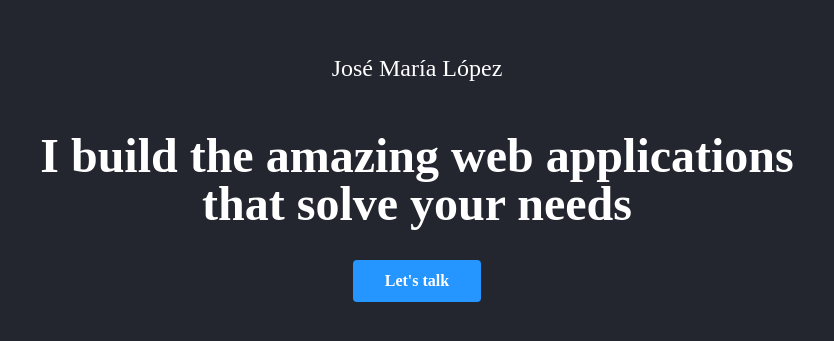
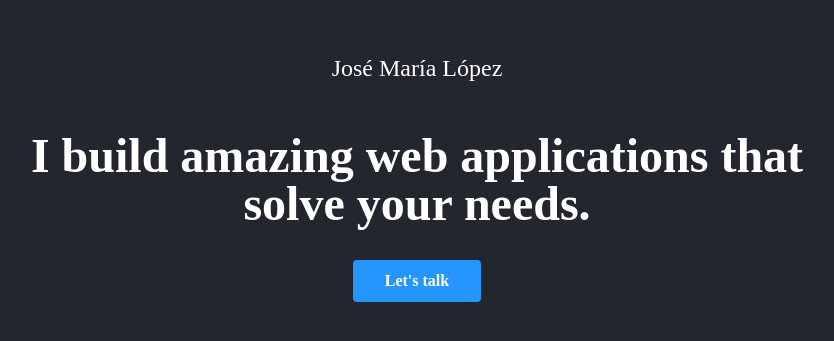
Before and after one commit to josemarialopez/josemarialopez, an Angular app: page / in a window 1280 px wide. Shown: the part 231-572 px from the top of the page, without its empty margins (223-1057 px from the left). Built offline with nearby package versions, Linux system fonts and the light colour scheme; a web font is replaced by a local one.

Commit message:
Modify the h1 message

```diff
--- a/src/app/app.component.html
+++ b/src/app/app.component.html
@@ -1,7 +1,7 @@
 <div class="center full-page">
   <div class="container flex-column">
     <h2>José María López</h2>
-    <h1>I build the amazing web applications that solve your needs</h1>
+    <h1>I build amazing web applications that solve your needs.</h1>
     <a class="button" href="mailto:josemaria.lopez.palomo@gmail.com">Let's talk</a>
   </div>
 </div>
```
